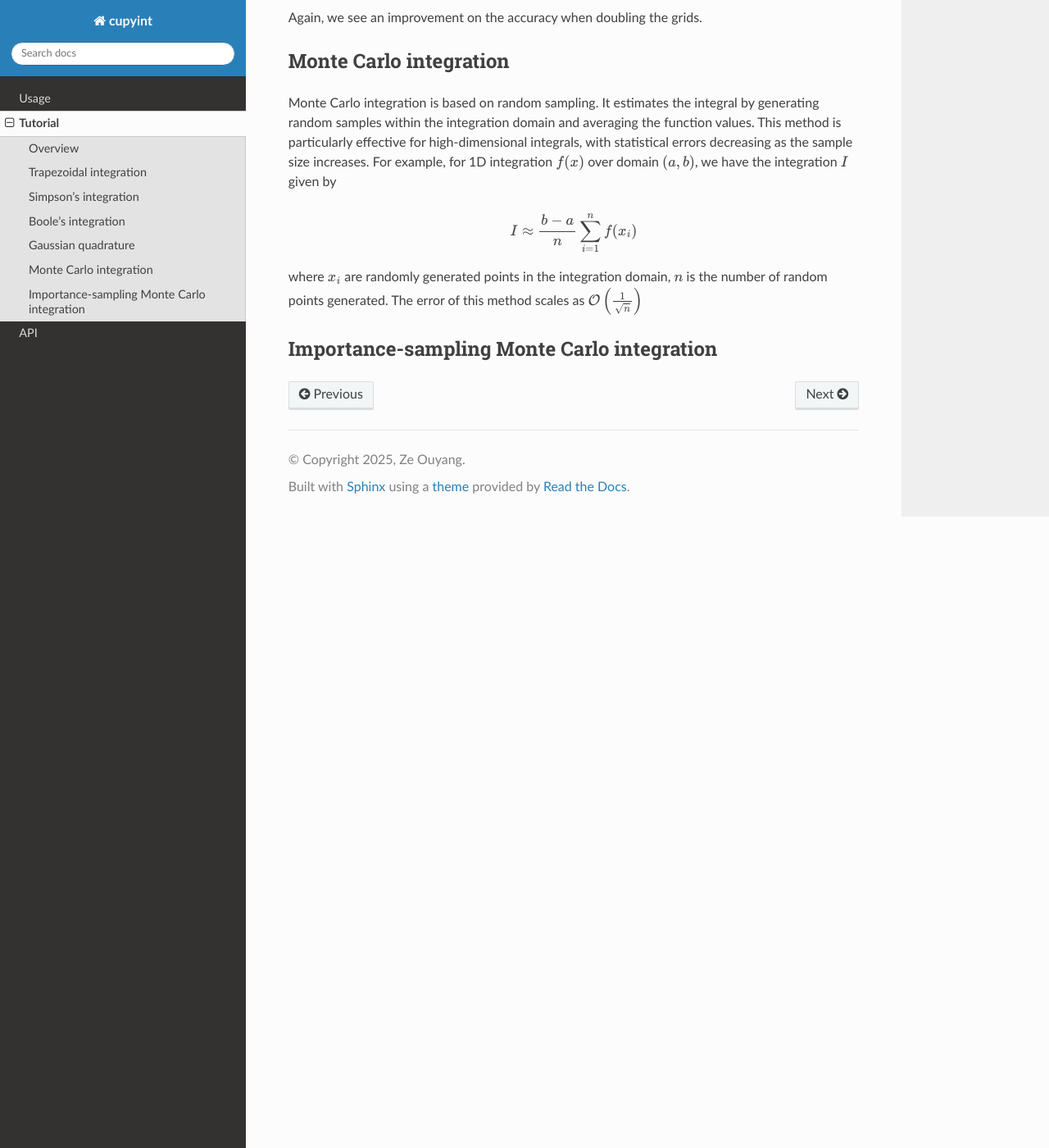
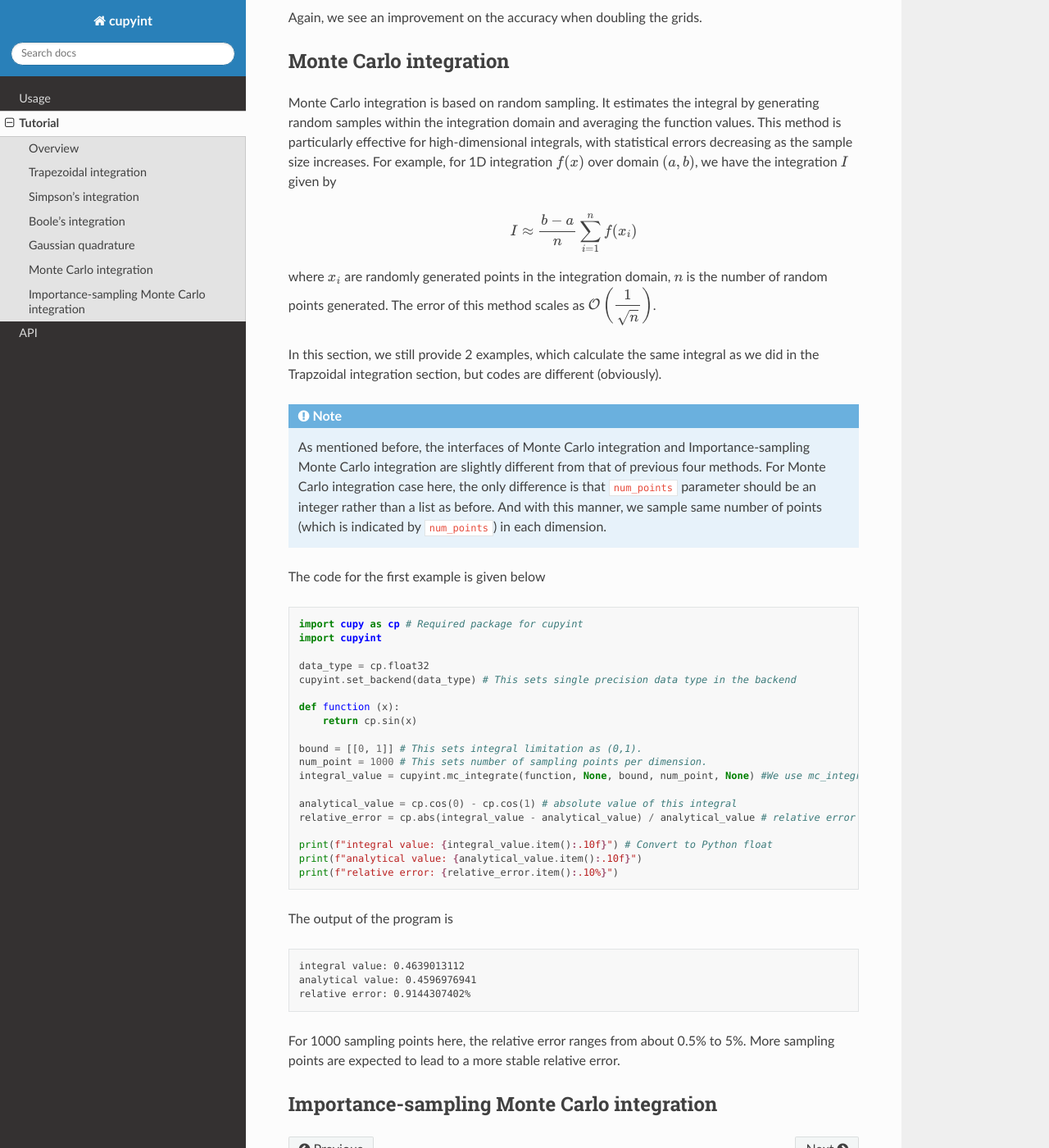
Before and after one commit to ze-ouyang/cupyint_doc, a Sphinx documentation site: the page built from docs/source/tutorial.rst, in a window 1280 px wide and 1400 px high, scrolled down 9747 px. Shown: the whole window at 82% size. Built offline with Sphinx 7.4.7 and the Read the Docs theme 3.1.0, drawn with Linux system fonts in a browser that asks for light colours.

Commit message:
Update tutorial.rst

```diff
--- a/docs/source/tutorial.rst
+++ b/docs/source/tutorial.rst
@@ -462,7 +462,50 @@ Monte Carlo integration is based on random sampling. It estimates the integral b
 
   I \approx \frac{b-a}{n}\sum_{i=1}^n f(x_i)
 
-where :math:`x_i` are randomly generated points in the integration domain, :math:`n` is the number of random points generated. The error of this method scales as :math:`\mathcal{O}\left(\frac{1}{\sqrt n} \right)`
+where :math:`x_i` are randomly generated points in the integration domain, :math:`n` is the number of random points generated. The error of this method scales as :math:`\displaystyle{\mathcal{O}\left(\frac{1}{\sqrt n} \right)}`.
+
+In this section, we still provide 2 examples, which calculate the same integral as we did in the Trapzoidal integration section, but codes are different (obviously).
+
+.. note::
+
+    As mentioned before, the interfaces of Monte Carlo integration and Importance-sampling Monte Carlo integration are slightly different from that of previous four methods. For Monte Carlo integration case here, the only difference is that ``num_points`` parameter should be an integer rather than a list as before. And with this manner, we sample same number of points (which is indicated by ``num_points``) in each dimension.
+
+The code for the first example is given below
+
+.. code-block:: python
+
+  import cupy as cp # Required package for cupyint
+  import cupyint
+
+  data_type = cp.float32
+  cupyint.set_backend(data_type) # This sets single precision data type in the backend
+
+  def function (x):
+      return cp.sin(x)
+
+  bound = [[0, 1]] # This sets integral limitation as (0,1).
+  num_point = 1000 # This sets number of sampling points per dimension.
+  integral_value = cupyint.mc_integrate(function, None, bound, num_point, None) #We use mc_integrate function
+
+  analytical_value = cp.cos(0) - cp.cos(1) # absolute value of this integral
+  relative_error = cp.abs(integral_value - analytical_value) / analytical_value # relative error
+
+  print(f"integral value: {integral_value.item():.10f}") # Convert to Python float
+  print(f"analytical value: {analytical_value.item():.10f}")
+  print(f"relative error: {relative_error.item():.10%}")
+
+The output of the program is
+
+.. code-block:: none
+
+  integral value: 0.4639013112
+  analytical value: 0.4596976941
+  relative error: 0.9144307402%
+
+For 1000 sampling points here, the relative error ranges from about 0.5% to 5%. More sampling points are expected to lead to a more stable relative error.
+
+
+
 
 
 Importance-sampling Monte Carlo integration
```
